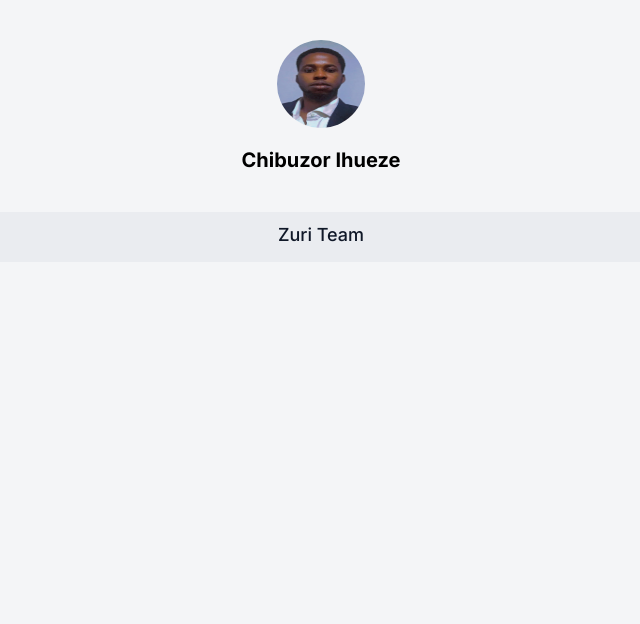
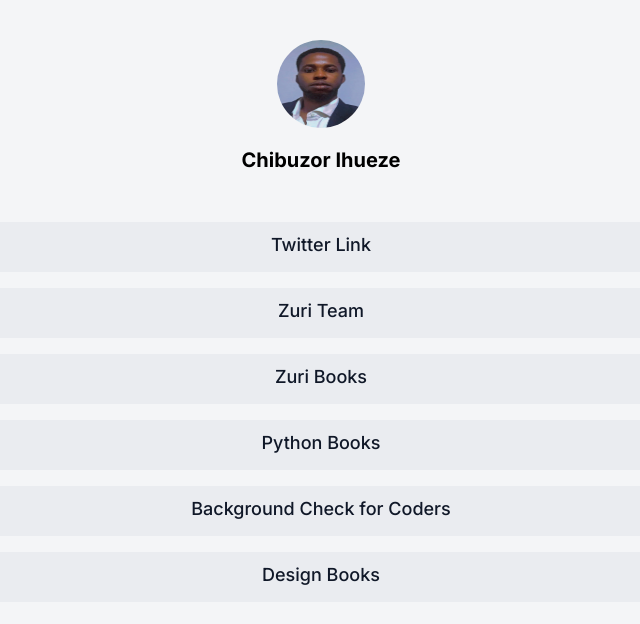
Before and after one commit to chibuzorihueze/profile_app, a React (Create React App) app: page / in a window 1280 px wide. Shown: the top 624 px of the page, without its empty margins (319-959 px from the left). Built offline with nearby package versions, Linux system fonts and the light colour scheme.

Commit message:
mapping button components

```diff
--- a/src/App.js
+++ b/src/App.js
@@ -1,12 +1,23 @@
 import React from "react";
 import Profile from "./components/profile";
 import Button from "./components/button";
+import content from "./components/content";
+
+//create button function
+function createButton(title){
+  return<Button
+    id = {title.id}
+    name = {title.name}
+    link = {title.link}
+  />
+}
 
 function App() {
   return (
     <div>
     <Profile/>
-    <Button/>
+    {content.map(createButton)}
+
     </div>
   );
 }
--- a/src/components/button.jsx
+++ b/src/components/button.jsx
@@ -1,9 +1,9 @@
 import React from "react";
 
-function Button(){
+function Button(props){
     return(
         <div>
-            <a id="btn_zuri" href="https://training.zuri.team">Zuri Team</a>
+            <a id={props.id} href={props.link}>{props.name}</a>
         </div>
     );
 }
--- a/src/components/content.js
+++ b/src/components/content.js
@@ -1,32 +1,39 @@
 const content =[
 
     {
-        id: 1,
-        linkName:"Twitter Link"
+        id: "twitter",
+        name:"Twitter Link",
+        link:"https://twitter.com"
+    },
+
+    {   id:"btn_zuri",
+        name:"Zuri Team",
+        link:"https://training.zuri.team"
     },
 
     {
-        id: 2,
-        linkName:"Zuri Team"
+        id: "books",
+        name:"Zuri Books",
+        link: "http://books.zuri.team"
     },
 
     {
-        id: 3,
-        linkName:"Zuri Books"
+        id: "book_python",
+        name:"Python Books",
+        link:"https://books.zuri.team"
     },
 
     {
-        id: 4,
-        linkName:"Python Books"
+        id: "pitch",
+        name:"Background Check for Coders",
+        link:"https://background.zuri.team"
     },
 
     {
-        id: 5,
-        linkName:"Background Check for Coders"
+        id: "book_design",
+        name:"Design Books",
+        link:"https://background.zuri.team"
     },
+];
 
-    {
-        id: 6,
-        linkName:"Design Books"
-    },
-]
+export default content;
--- a/src/index.css
+++ b/src/index.css
@@ -28,7 +28,7 @@ p{
   font-weight: 700;
   font-size: 20px;
   text-align: center;
-  margin-bottom: 40px;
+  margin-bottom: 50px;
 }
 /*styling for button components*/
 
@@ -36,7 +36,7 @@ a{
   text-decoration: none;
   color: #101828;
   background-color: #eaecf0;
-  margin-top:10px ;
+  margin-bottom: 16px;
   display: block;
   margin-left: auto;
   margin-right: auto;
```
